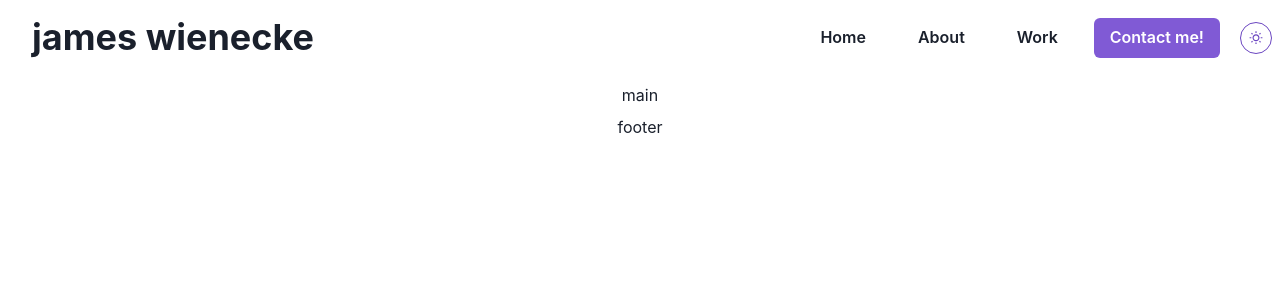
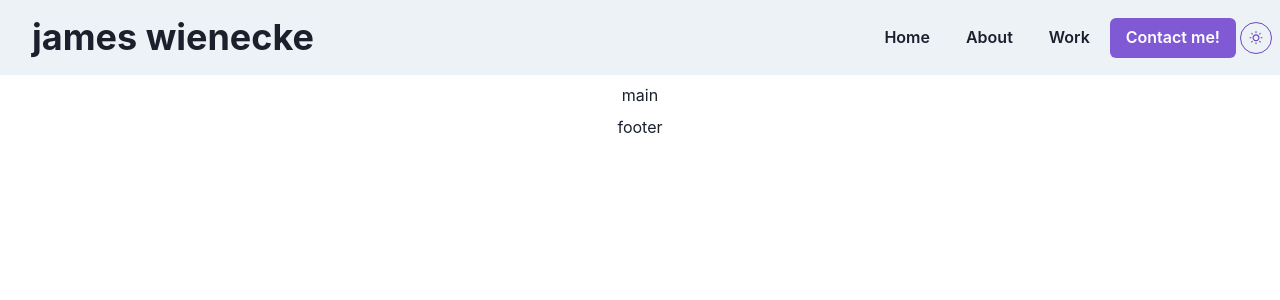
Before and after one commit to james-wienecke/james-wienecke.github.io, a React (Create React App) app: page / in a window 1280 px wide. Shown: the top 300 px of the page. Built offline with nearby package versions, Linux system fonts and the light colour scheme.

Commit message:
Continuing to tweak and style nav in both foms.

```diff
--- a/src/components/header/DesktopHeader.tsx
+++ b/src/components/header/DesktopHeader.tsx
@@ -11,12 +11,13 @@ import {
   Stack,
   Heading,
   HStack,
-  Text
+  Text, useColorModeValue
 } from "@chakra-ui/react";
 import NavMenuItem from "./navmenu/NavMenuItem";
 import ColorModeToggle from "./navmenu/ColorModeToggle";
 
 function DesktopHeader() {
+  const bgColor = useColorModeValue("gray.100", "purple.900");
   return (
     <Flex align={"center"}
           justify={"space-between"}
@@ -24,12 +25,13 @@ function DesktopHeader() {
           py={4}
           pl={8}
           pr={2}
+          bg={bgColor}
     >
       <Flex>
         <Heading>james wienecke</Heading>
       </Flex>
 
-      <HStack as="nav" spacing="5">
+      <HStack as="nav" spacing="1">
         <NavMenuItem to="https://www.google.com">
           <Button variant="ghost">Home</Button>
         </NavMenuItem>
--- a/src/components/header/Header.tsx
+++ b/src/components/header/Header.tsx
@@ -23,7 +23,8 @@ function Header() {
     <Box
       as="header"
       px={0}
-      w={"100%"}>
+      w={"100%"}
+    >
       <DesktopHeader/>
       <MobileHeader/>
     </Box>
--- a/src/components/header/HeaderDrawer.tsx
+++ b/src/components/header/HeaderDrawer.tsx
@@ -47,7 +47,7 @@ const HeaderDrawer = ({btnRef, isOpen, onClose, children, footer}: props) => {
       <DrawerContent alignItems="center">
         <DrawerCloseButton alignSelf="end" mx={"15px"} my={"15px"}/>
         <DrawerHeader my={"15px"}>
-          <Text as="p">James Wienecke</Text>
+          <Text as="p">Navigation</Text>
         </DrawerHeader>
         <DrawerBody w={"100%"}>
           {children}
--- a/src/components/header/MobileHeader.tsx
+++ b/src/components/header/MobileHeader.tsx
@@ -7,7 +7,7 @@ import {
   IconButton,
   useDisclosure,
   VStack,
-  Text,
+  Text, Heading, Spacer, useColorModeValue,
 } from "@chakra-ui/react";
 import {MdMenu} from "react-icons/md";
 import ColorModeToggle from "./navmenu/ColorModeToggle";
@@ -16,9 +16,19 @@ import HeaderDrawer from "./HeaderDrawer";
 const MobileHeader = () => {
   const {isOpen, onOpen, onClose} = useDisclosure();
   const btnRef = React.useRef<HTMLButtonElement>(null);
+  const bgColor = useColorModeValue("gray.100", "purple.900");
 
   return (
-    <Flex as={"nav"} display={{base: "flex", md: "none"}} justify={"flex-end"}>
+    <Flex as={"nav"}
+          display={{base: "flex", md: "none"}}
+          justify={"flex-end"}
+          w={"100%"}
+          bg={bgColor}
+    >
+      <Flex>
+        <Heading size={'md'} p={2}>james wienecke</Heading>
+      </Flex>
+      <Spacer/>
       <Button ref={btnRef} onClick={onOpen} as={IconButton} icon={<MdMenu/>} aria-label="Open navigation menu"/>
       <HeaderDrawer btnRef={btnRef} isOpen={isOpen} onClose={onClose} footer={<ColorModeToggle/>}>
         <VStack alignItems="left">
--- a/src/components/header/navmenu/NavMenuItem.tsx
+++ b/src/components/header/navmenu/NavMenuItem.tsx
@@ -9,7 +9,11 @@ interface props {
 
 const NavMenuItem = ({ children, to = "/"}: props) => {
   return (
-    <Link as={RouterLink} to={to} tabIndex={-1}>
+    <Link as={RouterLink}
+          to={to}
+          tabIndex={-1}
+          _hover={{textDecoration: 'none'}}
+    >
       {children}
     </Link>
   )
```
